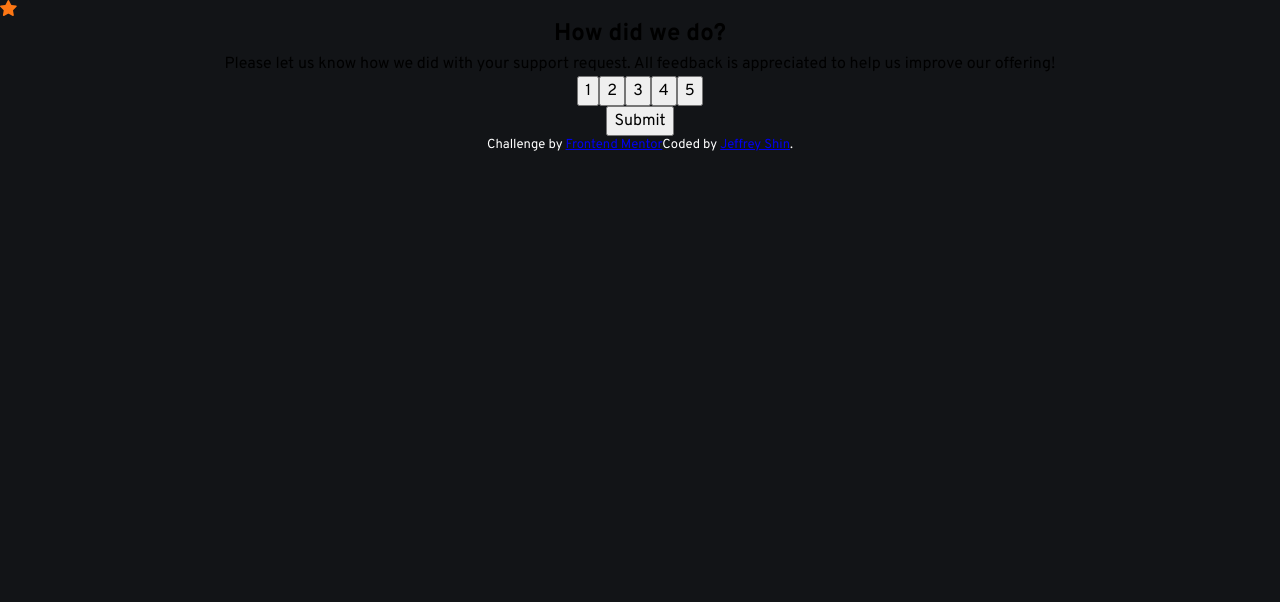
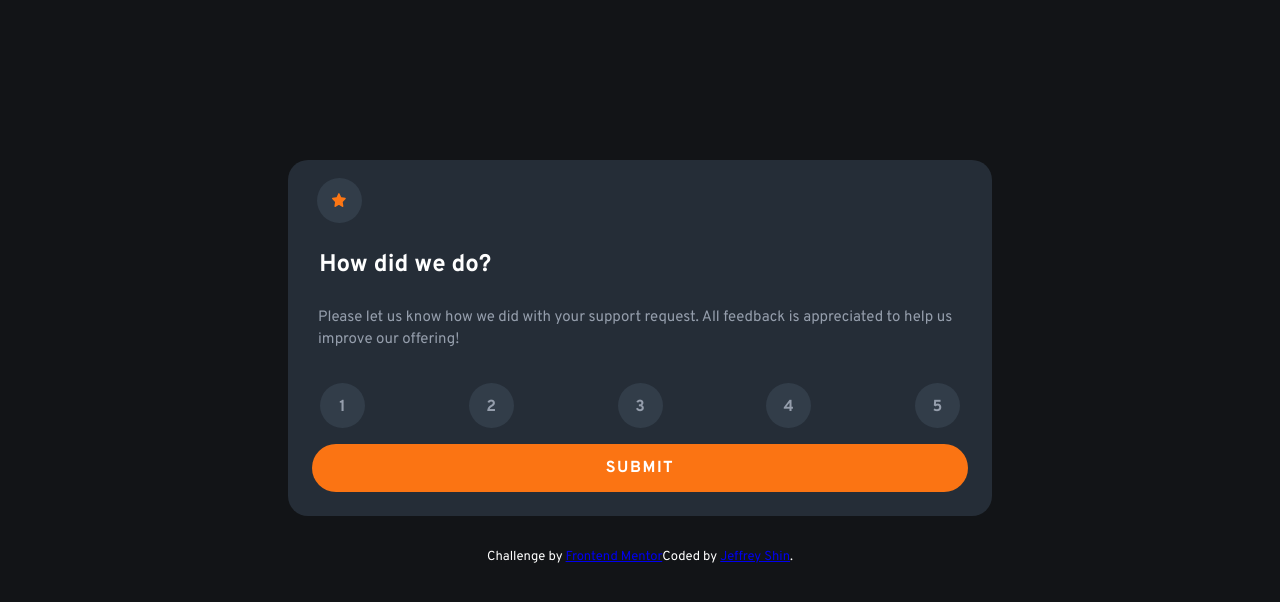
Before and after one commit to jshin720/interactiveRating, a React (Create React App) app: page / in a window 1280 px wide. Shown: the top 602 px of the page. Built offline with nearby package versions, Linux system fonts and the light colour scheme.

Commit message:
desktop main card css finished

```diff
--- a/src/components/maincard/Card.css
+++ b/src/components/maincard/Card.css
@@ -11,18 +11,6 @@
 
   .star-img {
     margin: 1.1em 0.9em 0;
-   /* width: 50px;
-    display: flex;
-    justify-content: center;
-    align-items: center;
-    line-height: 2px;
-    text-align: center;
-    color: hsl(217, 12%, 63%);
-    border-radius: 50px;
-    height: 50px;
-    border: 2px solid yellow;
-    background: hsl(212, 25%, 22%); */
-    /* padding: 0.3em 0 0; */
     text-align: center;
     width: 45px;
     height: 45px;
@@ -32,9 +20,6 @@
     /* line-height: 2px; */
     background-color: hsl(211, 19%, 24%);
     border-radius: 50%;
-    display: flex;
-    justify-content: center;
-    align-items: center;
     /* border: 2px solid yellow; */
     color: hsl(217, 12%, 63%);
     font-weight: 700;
@@ -44,13 +29,6 @@
     height: .9em;
     width: .9em;
     /* border: 2px solid pink; */
-  }
-
-  .main-card {
-    /* float: left;
-      text-align: left !important;
-      width: 100%; */
-    /* border: 2px solid blue; */
   }
 
   .heading {
@@ -81,6 +59,7 @@
   }
 
   .ratings-buttons {
+    border: 0;
     /* margin: 0.7em; */
     padding: 0.3em 0 0;
     text-align: center;
@@ -95,7 +74,6 @@
     display: flex;
     justify-content: center;
     align-items: center;
-    /* border: 2px solid yellow; */
     color: hsl(217, 12%, 63%);
     font-weight: 700;
   }
@@ -135,3 +113,239 @@
     color: hsl(25, 97%, 53%);
   }
 }
+
+/* table resolutions*/
+
+@media screen and (max-width: 1439px) {
+  .card-container {
+    margin: 10em auto 2em;
+    display: flex;
+    flex-direction: column;
+    width: 55%;
+    background: hsl(213, 19%, 18%);
+    border-radius: 20px;
+    /* border: 1px solid white; */
+  }
+
+  .star-img {
+    margin: 1.1em 1.8em 0;
+    text-align: center;
+    width: 45px;
+    height: 45px;
+    display: flex;
+    justify-content: center;
+    align-items: center;
+    /* line-height: 2px; */
+    background-color: hsl(211, 19%, 24%);
+    border-radius: 50%;
+    /* border: 2px solid yellow; */
+    color: hsl(217, 12%, 63%);
+    font-weight: 700;
+  }
+
+  .star-icon {
+    height: .9em;
+    width: .9em;
+    /* border: 2px solid pink; */
+  }
+
+  .heading {
+    margin: 1em 1.3em;
+    color: hsl(0, 0%, 100%);
+    text-align: left;
+    /* border: 2px solid white; */
+  }
+  .card-description {
+    margin: 1em 2em;
+    font-size: 15px;
+    color: hsl(217, 12%, 63%);
+    text-align: left;
+    /* border: 2px solid white; */
+  }
+
+
+  .ratings-container {
+    /* margin: 0 1em; */
+    /* padding: 1em; */
+    display: flex;
+    justify-content: space-between;
+    align-items: center;
+    margin: 1em 2rem 1rem;
+    /* width: 100%; */
+    cursor: pointer;
+    /* border: 2px solid red; */
+  }
+
+  .ratings-buttons {
+    border: 0;
+    /* margin: 0.7em; */
+    padding: 0.3em 0 0;
+    text-align: center;
+    width: 45px;
+    height: 45px;
+    display: flex;
+    justify-content: center;
+    align-items: center;
+    /* line-height: 2px; */
+    background-color: hsl(211, 19%, 24%);
+    border-radius: 50%;
+    display: flex;
+    justify-content: center;
+    align-items: center;
+    color: hsl(217, 12%, 63%);
+    font-weight: 700;
+  }
+
+  .button-container {
+    margin: 0 1.5em 1.5rem;
+  }
+  .btn {
+    /* margin: 1em; */
+    /* margin: 0.1em;
+    padding: .6em 8em;
+    border-radius: 50px;
+    color: white;
+
+    box-sizing: border-box;
+    display: block;
+    font-size: 18px;
+    max-width: 100%;
+    padding: 9px 12px;
+    text-align: center;
+    width: 575px; */
+    cursor: pointer;
+    text-transform: uppercase;
+    border: 0;
+    outline: 0;
+    width: 100%;
+    padding: 12px 0;
+    background-color: hsl(25, 97%, 53%);
+    color: white;
+    border-radius: 25px;
+    letter-spacing: 1.5px;
+    font-family: inherit;
+    font-weight: 700;
+  }
+
+  .submit_btn:active {
+    background-color: white;
+    color: hsl(25, 97%, 53%);
+  }
+}
+
+/*desktop*/
+@media screen and (min-width: 1440px) {
+  .card-container {
+    margin: 13em auto 2em;
+    display: flex;
+    flex-direction: column;
+    width: 25%;
+    background: hsl(213, 19%, 18%);
+    border-radius: 20px;
+    /* border: 1px solid white; */
+  }
+
+  .star-img {
+    margin: 2em 2em .5em;
+    text-align: center;
+    width: 45px;
+    height: 45px;
+    display: flex;
+    justify-content: center;
+    align-items: center;
+    /* line-height: 2px; */
+    background-color: hsl(211, 19%, 24%);
+    border-radius: 50%;
+    /* border: 2px solid yellow; */
+    color: hsl(217, 12%, 63%);
+    font-weight: 700;
+  }
+
+  .star-icon {
+    height: .9em;
+    width: .9em;
+    /* border: 2px solid pink; */
+  }
+
+  .heading {
+    margin: 0.5em 1.4em;
+    color: hsl(0, 0%, 100%);
+    text-align: left;
+    /* border: 2px solid white; */
+  }
+  .card-description {
+    margin: .5em 2em;
+    font-size: 15px;
+    color: hsl(217, 12%, 63%);
+    text-align: left;
+    /* border: 2px solid white; */
+  }
+
+
+  .ratings-container {
+    /* margin: 0 2em; */
+    /* padding: 1em; */
+    display: flex;
+    justify-content: space-between;
+    align-items: center;
+    margin: 0 1.7rem 1rem;
+    /* width: 100%; */
+    cursor: pointer;
+    /* border: 2px solid red; */
+  }
+
+  .ratings-buttons {
+    border: 0;
+    margin: 0.7em .2em;
+    padding: 0.3em 0 0;
+    text-align: center;
+    width: 45px;
+    height: 45px;
+    display: flex;
+    justify-content: center;
+    align-items: center;
+    /* line-height: 2px; */
+    background-color: hsl(211, 19%, 24%);
+    border-radius: 50%;
+    display: flex;
+    justify-content: center;
+    align-items: center;
+    color: hsl(217, 12%, 63%);
+    font-weight: 700;
+  }
+
+  .button-container {
+    margin: 0 1.7em 1.5rem;
+  }
+  .btn {
+    /* margin: 0.1em;
+    padding: .6em 8em;
+    border-radius: 50px;
+    color: white;
+
+    box-sizing: border-box;
+    display: block;
+    font-size: 18px;
+    max-width: 100%;
+    padding: 9px 12px;
+    text-align: center;
+    width: 575px; */
+    cursor: pointer;
+    text-transform: uppercase;
+    border: 0;
+    outline: 0;
+    width: 100%;
+    padding: 12px 0;
+    background-color: hsl(25, 97%, 53%);
+    color: white;
+    border-radius: 25px;
+    letter-spacing: 1.5px;
+    font-family: inherit;
+    font-weight: 700;
+  }
+
+  .btn:hover {
+    background-color: white;
+    color: hsl(25, 97%, 53%);
+  }
+}
--- a/src/components/thankyouCard/ThankyouCard.css
+++ b/src/components/thankyouCard/ThankyouCard.css
@@ -1,4 +1,5 @@
 @media screen and (max-width: 375px) {
+
   .card-container {
     margin: 6em 1em 2.5em;
     display: flex;
@@ -9,11 +10,20 @@
     /* border: 1px solid white; */
   }
 
+  .card-container > h4 {
+    /* border: 2px solid white; */
+    margin: 1rem;
+    color: white;
+    font-size: .84rem;
+    display: flex;
+    align-items: left;
+  }
+
   .ty-img {
     width: 100%;
     display: flex;
     justify-content: center;
-    margin-bottom: 1.5rem;
+    margin-bottom: 1rem;
   }
 
   .selected-title {
@@ -21,18 +31,20 @@
     border-radius: 25px;
     padding: 8px 12px;
     background-color: hsl(211, 19%, 24%);
-    margin: 1.5rem auto;
+    margin: .5rem auto;
     text-align: center;
     color: hsl(25, 75%, 46%);
   }
 
   .ty-description-container > h2{
     color: white;
-    margin: 2rem 0 1rem 0;
+    margin: .5rem 0 1rem ;
     text-align: center;
+    /* border: 2px solid green; */
   }
 
   .ty-description-container > p {
+    margin: 0 0 1rem;
     color: hsl(217, 12%, 63%);
     font-size: .92rem;
     line-height: 1.4rem;
```
